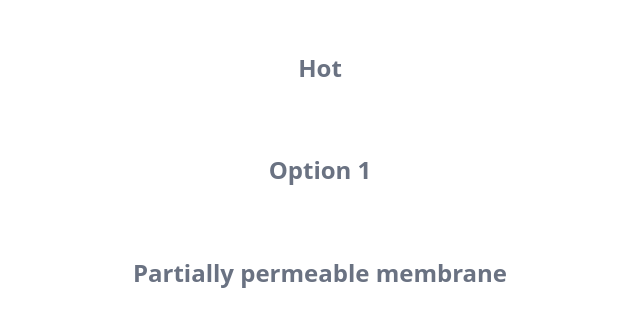
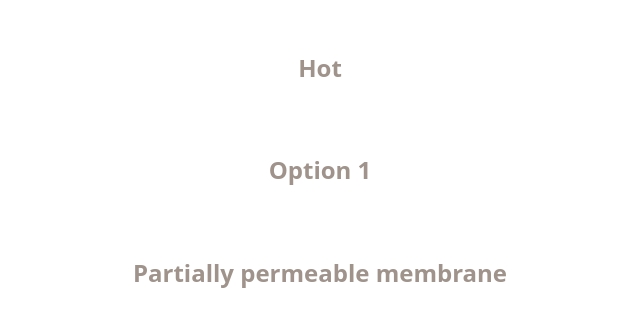
Before and after one commit to VHall1/seneca, a React (Vite) app: page / in a window 1280 px wide. Shown: the part 237-564 px from the top of the page, without its empty margins (95-735 px from the left). Built offline with nearby package versions, Linux system fonts and the light colour scheme.

Commit message:
fix option text colour

```diff
--- a/src/components/ToggleGroup/Toggle/ToggleItem.tsx
+++ b/src/components/ToggleGroup/Toggle/ToggleItem.tsx
@@ -25,7 +25,7 @@ export function ToggleItem({
       className={cn(
         "overflow-hidden whitespace-nowrap text-white text-center text-[18px]/[1.6] lg:text-[24px]/[1.6] font-bold flex-1 py-2.5 lg:py-5 z-10",
         {
-          "text-gray-500": checked,
+          "text-[#9F938B]": checked,
           "cursor-pointer": !disabled,
         }
       )}
```
